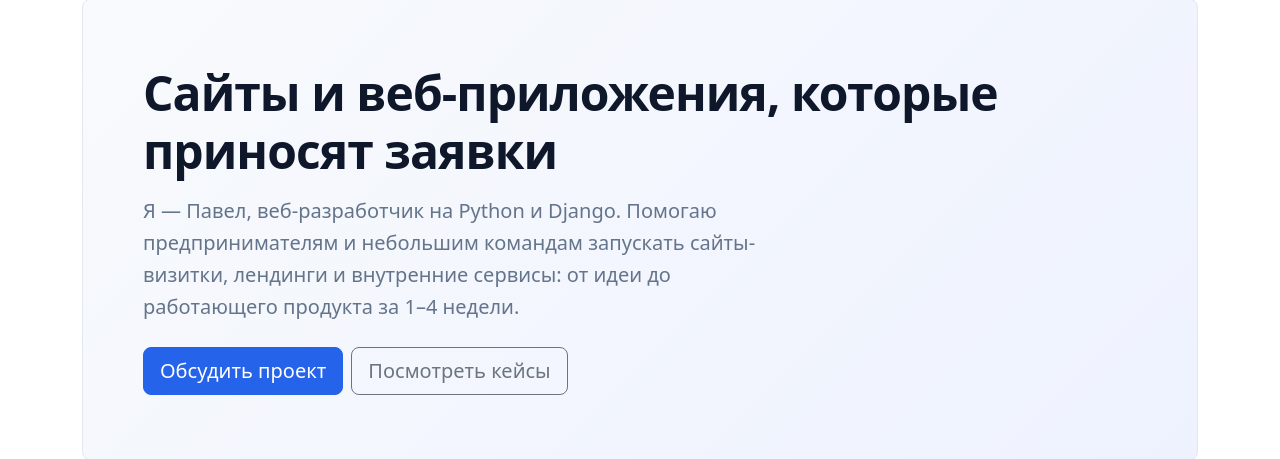
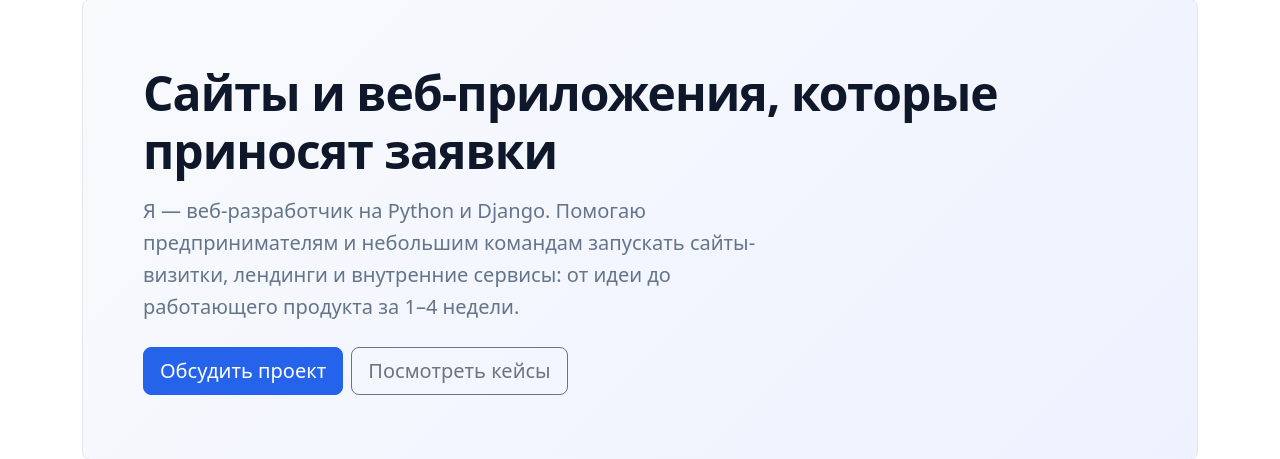
Before and after one commit to pavelaleshin86-web/AgroNaparnik, a Django app: page / in a window 1280 px wide. Shown: the part 108-567 px from the top of the page. Run offline with Django 5.2, Linux system fonts and the light colour scheme.

Commit message:
Telegram

```diff
--- a/templates/pages/home.html
+++ b/templates/pages/home.html
@@ -11,7 +11,7 @@
     <div class="container-fluid py-3">
       <h1 class="display-5 fw-bold mb-3">Сайты и веб-приложения, которые приносят заявки</h1>
       <p class="col-lg-8 fs-5 text-secondary mb-4">
-        Я — Павел, веб-разработчик на Python и Django. Помогаю предпринимателям и небольшим
+        Я — веб-разработчик на Python и Django. Помогаю предпринимателям и небольшим
         командам запускать сайты-визитки, лендинги и внутренние сервисы: от идеи до работающего
         продукта за 1–4 недели.
       </p>
```
